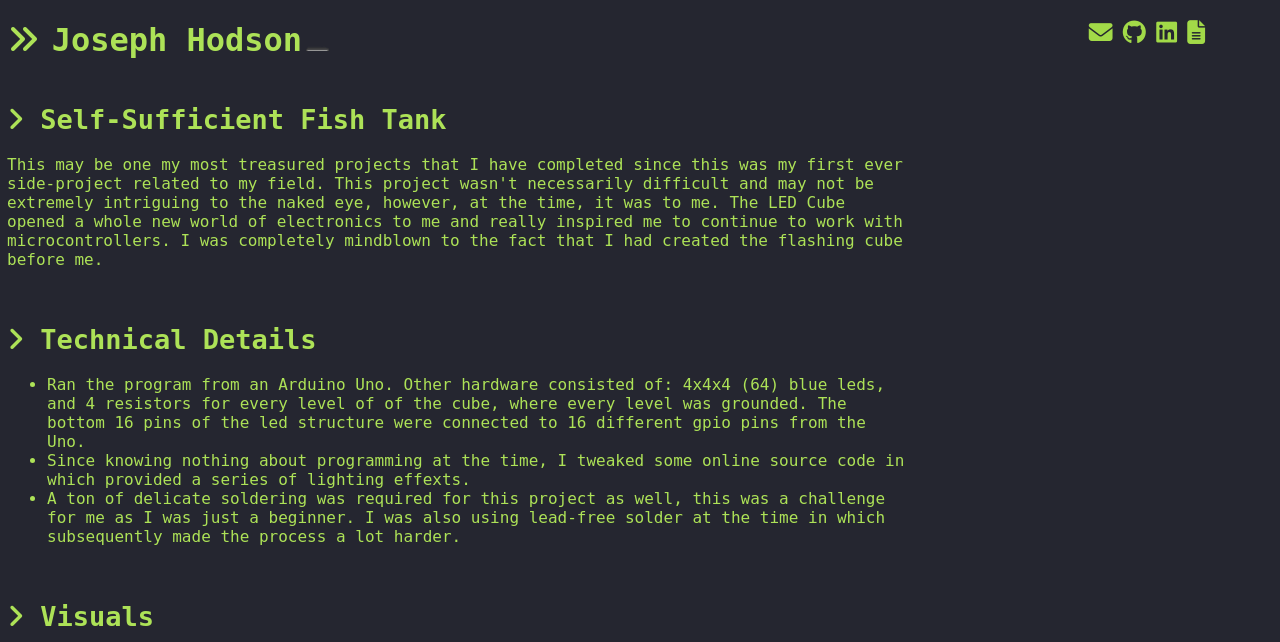
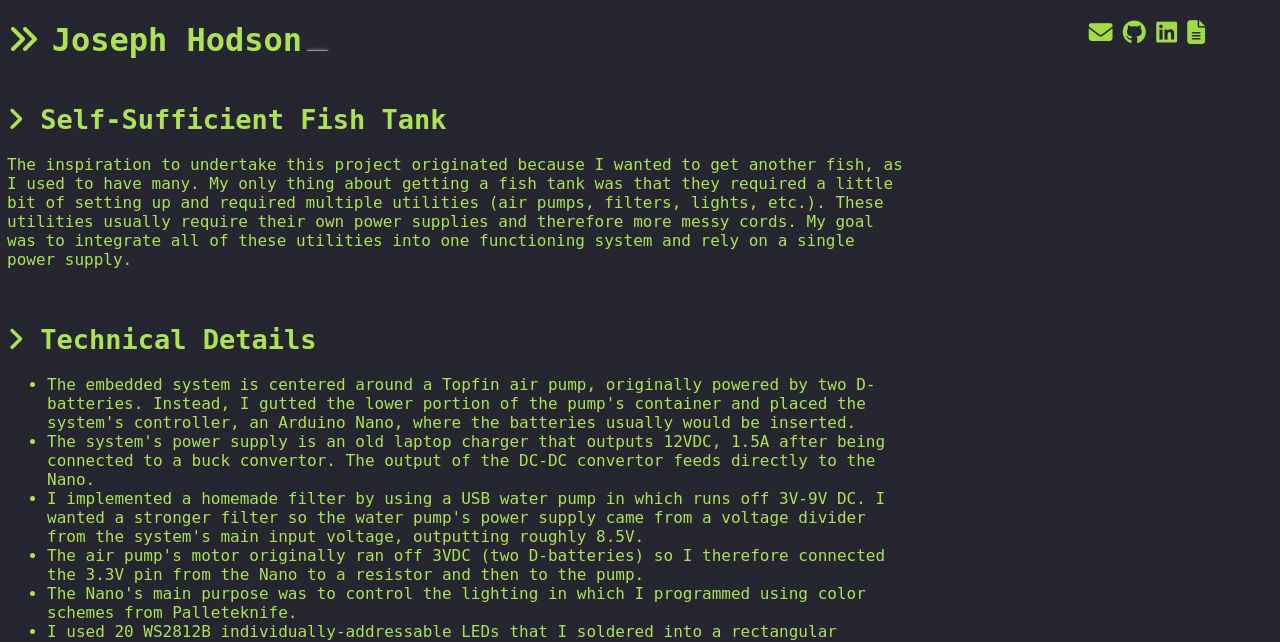
Before and after one commit to Joeyhodson/Personal-Website, a Flask app: page /FishTank in a window 1280 px wide. Shown: the top 642 px of the page. Run offline with Flask 2, Linux system fonts and the light colour scheme; some libraries are stand-ins or nearby versions.

Commit message:
Added information to each project and hobby page.

```diff
--- a/templates/LEDCube.html
+++ b/templates/LEDCube.html
@@ -48,7 +48,7 @@
         <!-- Visuals -->
         <br>
         <h2><span class='topicFont'><i class="fas fa-angle-right"></i>&nbsp;Visuals</span></h2>
-        <img src="/static/project_photos/lady.jpg" alt="Spider Front" style="width:500px;height:600px;">
+        <img src="/static/project_photos/underneathSkate.jpg" alt="Spider Front" style="width:500px;height:600px;">
 
         <!-- Footer -->
         <br><br><br><br>
--- a/templates/fishTank.html
+++ b/templates/fishTank.html
@@ -29,33 +29,41 @@
         <!-- Intro -->
         <h2><b><span class='topicFont'><i class="fas fa-angle-right"></i>&nbsp;Self-Sufficient Fish Tank</span></b></h2>
         <p>
-           This may be one my most treasured projects that I have completed since this was my first ever side-project related to my field. This project wasn't necessarily difficult and may not be extremely intriguing to the naked eye,
-           however, at the time, it was to me. The LED Cube opened a whole new world of electronics to me and really inspired me to continue to work with microcontrollers. I was completely mindblown to the fact that I had created
-           the flashing cube before me.
+           The inspiration to undertake this project originated because I wanted to get another fish, as I used to have many. My only thing about getting a fish tank was
+           that they required a little bit of setting up and required multiple utilities (air pumps, filters, lights, etc.). These utilities usually require their own power supplies
+           and therefore more messy cords. My goal was to integrate all of these utilities into one functioning system and rely on a single power supply.
         </p>
 
         <!-- Technical Details -->
         <br>
         <h2><span class='topicFont'><i class="fas fa-angle-right"></i>&nbsp;Technical Details</span></h2>
         <ul>
-            <li>Ran the program from an Arduino Uno. Other hardware consisted of: 4x4x4 (64) blue leds, and 4 resistors for every level of of the cube, where every level was grounded. The bottom 16 pins of the led
-                structure were connected to 16 different gpio pins from the Uno.</li>
-            <li>Since knowing nothing about programming at the time, I tweaked some online source code in which provided a series of lighting effexts.</li>
-            <li>A ton of delicate soldering was required for this project as well, this was a challenge for me as I was just a beginner. I was also using lead-free solder at the time in which
-                subsequently made the process a lot harder.</li>
+            <li>The embedded system is centered around a Topfin air pump, originally powered by two D-batteries. Instead, I gutted the lower portion of the pump's container and placed
+                the system's controller, an Arduino Nano, where the batteries usually would be inserted.</li>
+            <li>The system's power supply is an old laptop charger that outputs 12VDC, 1.5A after being connected to a buck convertor. The output of the DC-DC convertor feeds directly
+                to the Nano.</li>
+            <li>I implemented a homemade filter by using a USB water pump in which runs off 3V-9V DC. I wanted a stronger filter so the water pump's power supply came from a voltage divider from
+                the system's main input voltage, outputting roughly 8.5V.</li>
+            <li>The air pump's motor originally ran off 3VDC (two D-batteries) so I therefore connected the 3.3V pin from the Nano to a resistor and then to the pump.</li>
+            <li>The Nano's main purpose was to control the lighting in which I programmed using color schemes from Palleteknife.</li>
+            <li>I used 20 WS2812B individually-addressable LEDs that I soldered into a rectangular formation (5x4) to easily fit into a square container, fitting nicely on top of the tank.
+                The 3-wire LEDs used both power/ground and a data wire (data pin: 6 in my setup). I soldered the LEDs' power/ground pins in parallel and the data pins I soldered in series as the signal carried
+                from LED to LED. I added a single capacitor before the power/ground terminals to limit any noise to the LEDs.</li>
+            <li>I added two switches, one for the system's total power supply, and one for the LEDs.</li>
+            <li>To allow for better portability and maintenance, all parts of the system can be detached as I used JST connectors between the utilities.</li>
         </ul>
 
         <!-- Visuals -->
         <br>
         <h2><span class='topicFont'><i class="fas fa-angle-right"></i>&nbsp;Visuals</span></h2>
-        <img src="/static/project_photos/lady.jpg" alt="Spider Front" style="width:500px;height:600px;">
+        <img src="/static/project_photos/underneathSkate.jpg" alt="Spider Front" style="width:500px;height:600px;">
 
         <!-- Footer -->
         <br><br><br><br>
         <div class ="footer">
             <span style="float:center;">
                 <a href="/ElectricSkateboard"><i class="fas fa-caret-left"></i> Electric Skateboard</a>
-                &nbsp;&nbsp;&nbsp;&nbsp;&nbsp;&nbsp;&nbsp;&nbsp;
+                &nbsp;&nbsp;&nbsp;&nbsp;&nbsp;&nbsp;&nbsp;
                 <a href="/">Home <i class="fas fa-home"></i></a>
                 &nbsp;&nbsp;&nbsp;&nbsp;&nbsp;&nbsp;&nbsp;&nbsp;&nbsp;
                 <a href="/LEDFootwells">LED Footwells <i class="fas fa-caret-right"></i></a></span>
--- a/templates/index.html
+++ b/templates/index.html
@@ -45,7 +45,7 @@
         <!-- About -->
         <br><h2><span class='topicFont'><i class="fas fa-angle-right"></i>&nbsp;About</span></h2>
         <p>
-            If there's anything you can take from visiting my website, it's that you should know I like to go by Joey.
+            If there's anything you can take from visiting my website, it's that I like to go by Joey.
             I'm currently attending The University of Central Florida where I'm pursuing a Bachelor's Degree in Electrical Engineering.
             <!-- Invisible reference anchor -->
                    <a name="ref2"></a>
```
Also changed, not shown: templates/3DPrinting.html (+5 -4 lines), templates/ElecSkate.html (+13 -9 lines), templates/Fishing.html (+4 -4 lines), templates/LEDFootwells.html (+8 -5 lines), templates/Photography.html (+6 -3 lines), templates/robotQuad.html (+13 -7 lines), static/project_photos/underneathSkate.jpg (added).
